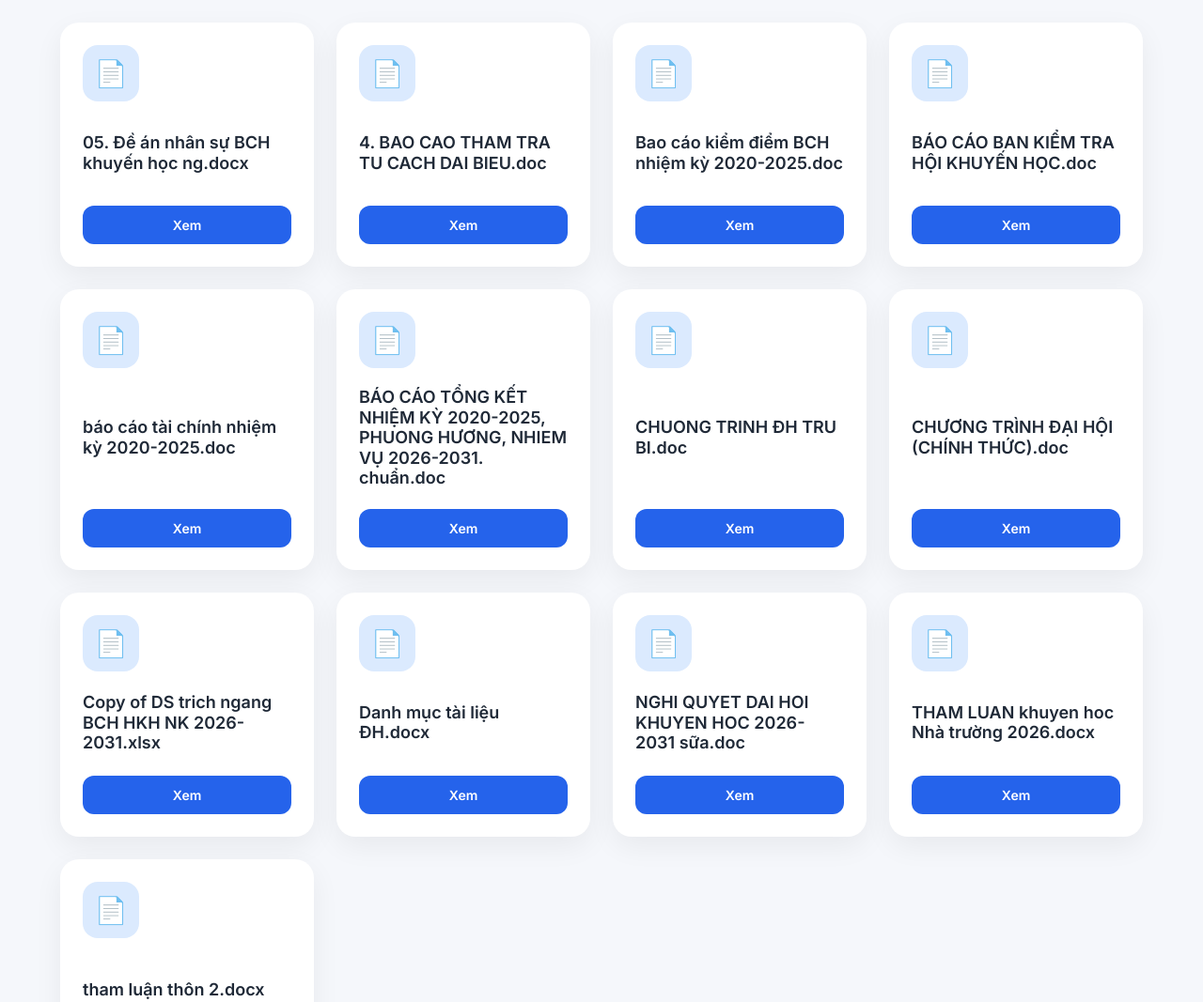
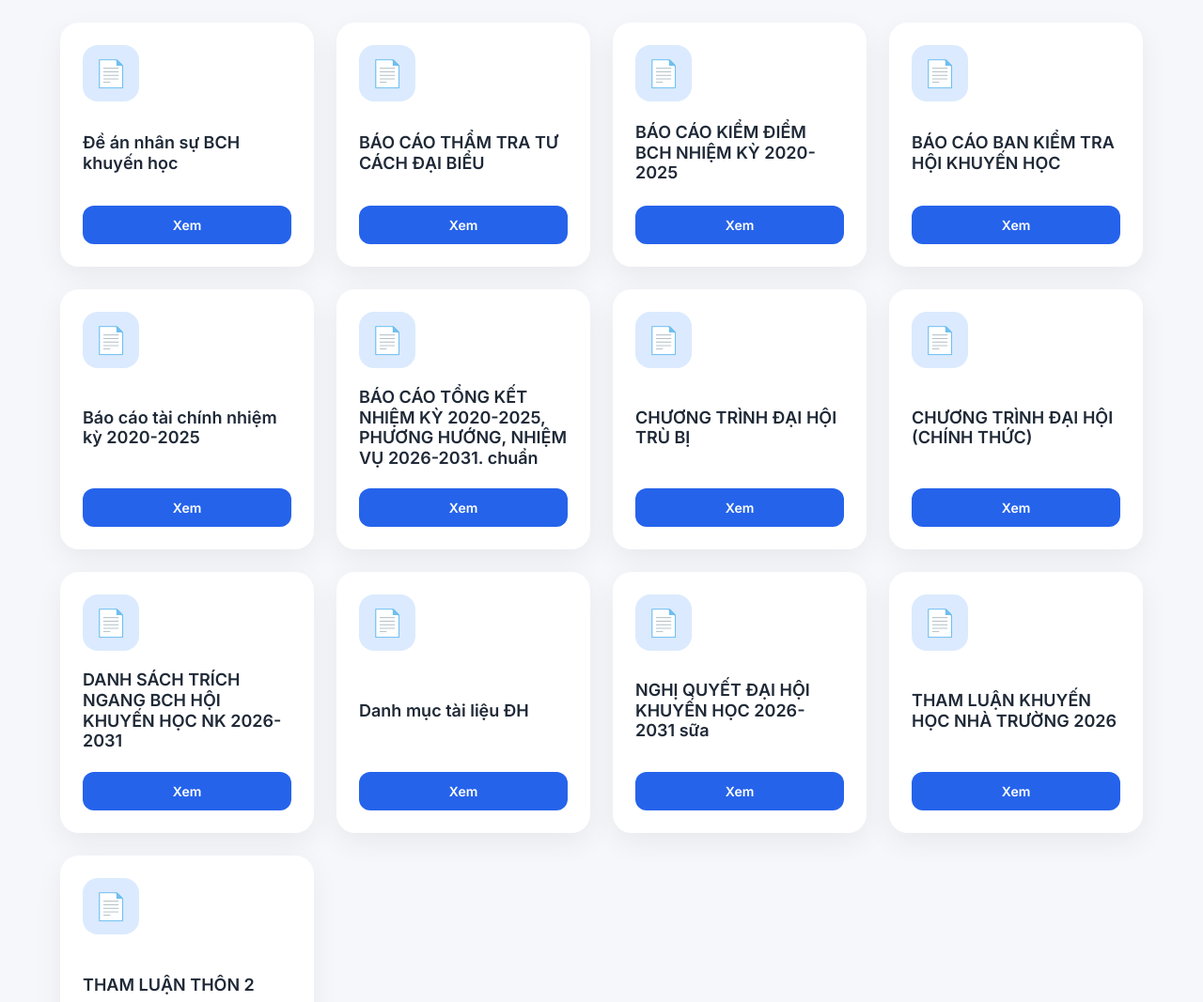
Before and after one commit to HOANGTHAIBINH-07/TAI-LIEU-MARY, a plain HTML site: page index.html in a window 1280 px wide. Shown: the part 180-1247 px from the top of the page at 94% size. Drawn offline with Linux system fonts and the light colour scheme.

Commit message:
update pdf

```diff
--- a/index.html
+++ b/index.html
@@ -185,8 +185,8 @@
         padding: 0;
       }
 
-      /* Styles for converted .docx content */
-      .docx-content {
+      /* Styles for converted  content */
+      -content {
         font-family:
           "Inter", "Segoe UI", Roboto, "Helvetica Neue", Arial, "Noto Sans",
           sans-serif;
@@ -199,18 +199,18 @@
         box-sizing: border-box;
       }
 
-      .docx-content img {
+      -content img {
         max-width: 100%;
         height: auto;
         display: block;
         margin: 8px 0;
       }
-      .docx-content p {
+      -content p {
         margin: 0 0 12px;
       }
-      .docx-content h1,
-      .docx-content h2,
-      .docx-content h3 {
+      -content h1,
+      -content h2,
+      -content h3 {
         margin: 0 0 10px;
       }
 
@@ -314,7 +314,7 @@
         <div class="card">
           <div class="icon">📄</div>
 
-          <div class="title">05. Đề án nhân sự BCH khuyến học ng.docx</div>
+          <div class="title">Đề án nhân sự BCH khuyến học</div>
 
           <div class="buttons">
             <a
@@ -330,7 +330,7 @@
         <!-- 2 -->
         <div class="card">
           <div class="icon">📄</div>
-          <div class="title">4. BAO CAO THAM TRA TU CACH DAI BIEU.doc</div>
+          <div class="title">BÁO CÁO THẨM TRA TƯ CÁCH ĐẠI BIỂU</div>
 
           <div class="buttons">
             <a
@@ -345,13 +345,13 @@
         <!-- 3 -->
         <div class="card">
           <div class="icon">📄</div>
-          <div class="title">Bao cáo kiểm điểm BCH nhiệm kỳ 2020-2025.doc</div>
+          <div class="title">BÁO CÁO KIỂM ĐIỂM BCH NHIỆM KỲ 2020-2025</div>
 
           <div class="buttons">
             <a
               href="#"
               class="btn btn-primary"
-              data-file="Docs/Bao cáo kiểm điểm BCH nhiệm kỳ 2020-2025.pdf"
+              data-file="Docs/BÁO CÁO KIỂM ĐIỂM BCH NHIỆM KỲ 2020-2025.pdf"
               >Xem</a
             >
           </div>
@@ -360,7 +360,7 @@
         <!-- 4 -->
         <div class="card">
           <div class="icon">📄</div>
-          <div class="title">BÁO CÁO BAN KIỂM TRA HỘI KHUYẾN HỌC.doc</div>
+          <div class="title">BÁO CÁO BAN KIỂM TRA HỘI KHUYẾN HỌC</div>
 
           <div class="buttons">
             <a
@@ -375,7 +375,7 @@
         <!-- 5 -->
         <div class="card">
           <div class="icon">📄</div>
-          <div class="title">báo cáo tài chính nhiệm kỳ 2020-2025.doc</div>
+          <div class="title">Báo cáo tài chính nhiệm kỳ 2020-2025</div>
 
           <div class="buttons">
             <a
@@ -391,15 +391,15 @@
         <div class="card">
           <div class="icon">📄</div>
           <div class="title">
-            BÁO CÁO TỔNG KẾT NHIỆM KỲ 2020-2025, PHUONG HƯƠNG, NHIEM VỤ
-            2026-2031. chuẩn.doc
+            BÁO CÁO TỔNG KẾT NHIỆM KỲ 2020-2025, PHƯƠNG HƯỚNG, NHIỆM VỤ
+            2026-2031. chuẩn
           </div>
 
           <div class="buttons">
             <a
               href="#"
               class="btn btn-primary"
-              data-file="Docs/BÁO CÁO TỔNG KẾT NHIỆM KỲ 2020-2025, PHUONG HƯƠNG, NHIEM VỤ 2026-2031. chuẩn.pdf"
+              data-file="Docs/BÁO CÁO TỔNG KẾT NHIỆM KỲ 2020-2025, PHƯƠNG HƯỚNG, NHIỆM VỤ 2026-2031. chuẩn.pdf"
               >Xem</a
             >
           </div>
@@ -408,7 +408,7 @@
         <!-- 7 -->
         <div class="card">
           <div class="icon">📄</div>
-          <div class="title">CHUONG TRINH ĐH TRU BI.doc</div>
+          <div class="title">CHƯƠNG TRÌNH ĐẠI HỘI TRÙ BỊ</div>
 
           <div class="buttons">
             <a
@@ -423,7 +423,7 @@
         <!-- 8 -->
         <div class="card">
           <div class="icon">📄</div>
-          <div class="title">CHƯƠNG TRÌNH ĐẠI HỘI (CHÍNH THỨC).doc</div>
+          <div class="title">CHƯƠNG TRÌNH ĐẠI HỘI (CHÍNH THỨC)</div>
 
           <div class="buttons">
             <a
@@ -439,14 +439,14 @@
         <div class="card">
           <div class="icon">📄</div>
           <div class="title">
-            Copy of DS trich ngang BCH HKH NK 2026-2031.xlsx
+            DANH SÁCH TRÍCH NGANG BCH HỘI KHUYẾN HỌC NK 2026-2031
           </div>
 
           <div class="buttons">
             <a
               href="#"
               class="btn btn-primary"
-              data-file="Docs/Copy of DS trich ngang BCH HKH NK 2026-2031.pdf"
+              data-file="Docs/DANH SÁCH TRÍCH NGANG BCH HỘI KHUYẾN HỌC NK 2026-2031.pdf"
               >Xem</a
             >
           </div>
@@ -455,7 +455,7 @@
         <!-- 10 -->
         <div class="card">
           <div class="icon">📄</div>
-          <div class="title">Danh mục tài liệu ĐH.docx</div>
+          <div class="title">Danh mục tài liệu ĐH</div>
 
           <div class="buttons">
             <a
@@ -470,15 +470,13 @@
         <!-- 11 -->
         <div class="card">
           <div class="icon">📄</div>
-          <div class="title">
-            NGHI QUYET DAI HOI KHUYEN HOC 2026-2031 sữa.doc
-          </div>
+          <div class="title">NGHỊ QUYẾT ĐẠI HỘI KHUYẾN HỌC 2026-2031 sữa</div>
 
           <div class="buttons">
             <a
               href="#"
               class="btn btn-primary"
-              data-file="Docs/NGHI QUYET DAI HOI KHUYEN HOC 2026-2031 sữa.pdf"
+              data-file="Docs/NGHỊ QUYẾT DẠI HỘI KHUYẾN HỌC 2026-2031 sữa.pdf"
               >Xem</a
             >
           </div>
@@ -487,13 +485,13 @@
         <!-- 12 -->
         <div class="card">
           <div class="icon">📄</div>
-          <div class="title">THAM LUAN khuyen hoc Nhà trường 2026.docx</div>
+          <div class="title">THAM LUẬN KHUYẾN HỌC NHÀ TRƯỜNG 2026</div>
 
           <div class="buttons">
             <a
               href="#"
               class="btn btn-primary"
-              data-file="Docs/THAM LUAN khuyen hoc  Nhà trường 2026.pdf"
+              data-file="Docs/THAM LUẬN KHUYẾN HỌC NHÀ TRƯỜNG 2026.pdf"
               >Xem</a
             >
           </div>
@@ -502,7 +500,7 @@
         <!-- 13 -->
         <div class="card">
           <div class="icon">📄</div>
-          <div class="title">tham luận thôn 2.docx</div>
+          <div class="title">THAM LUẬN THÔN 2</div>
 
           <div class="buttons">
             <a
```
